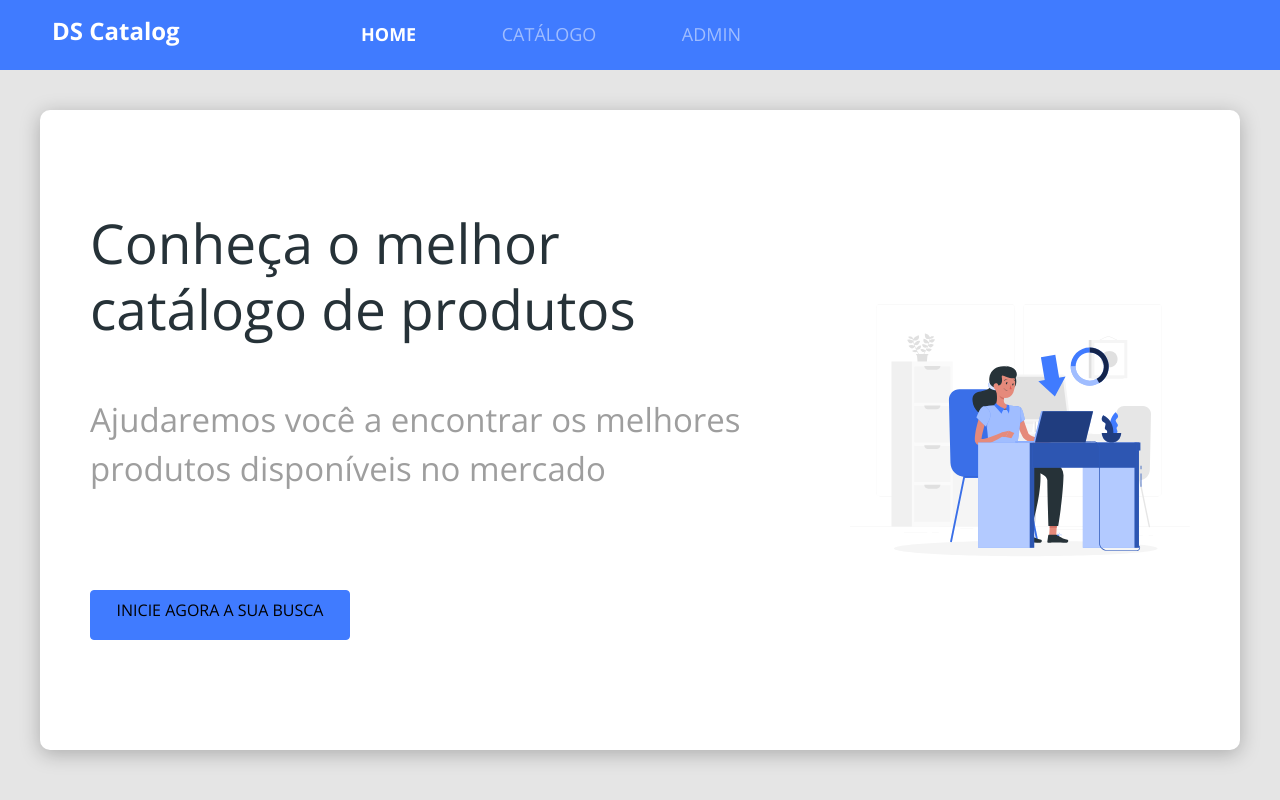
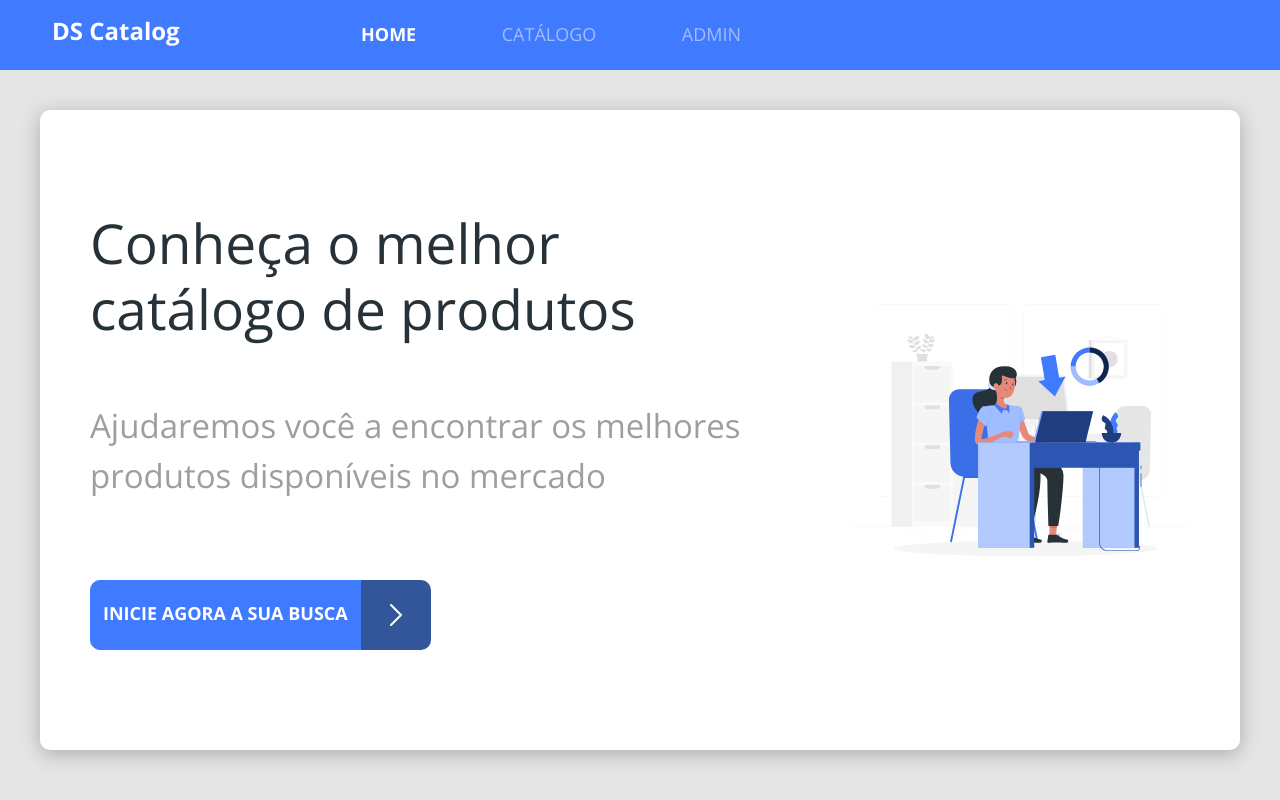
Before and after one commit to joaopaulu/dscatalog, a React (Create React App) app in the folder frontend/: page / in a window 1280 px wide. Built offline with nearby package versions, Linux system fonts and the light colour scheme.

Commit message:
Custom ButtonIcon

```diff
--- a/frontend/src/components/ButtonIcon/index.tsx
+++ b/frontend/src/components/ButtonIcon/index.tsx
@@ -1,10 +1,16 @@
+import { ReactComponent as ArrowIcon } from 'core/assets/images/arrow.svg';
 import './styles.css';
 
 const ButtonIcon = () => {
   return (
-    <button className="btn btn-primary btn-icon">
-      <h6>INICIE AGORA A SUA BUSCA</h6>
-    </button>
+    <div className="btn-container">
+      <button className="btn btn-primary">
+        <h6>Inicie agora a sua busca</h6>
+      </button>
+      <div className="btn-icon-container">
+        <ArrowIcon />
+      </div>
+    </div>
   );
 };
 
--- a/frontend/src/components/ButtonIcon/styles.css
+++ b/frontend/src/components/ButtonIcon/styles.css
@@ -1,4 +1,40 @@
-.btn-icon {
-    width: 260px;
+.btn-container {
+    display: flex;
+}
+
+.btn-container a {
+    text-decoration: none;
+}
+
+.btn-container button {
+    border-radius: 10px 0 0 10px;
+}
+
+.btn h6 {
+    color: #fff;
+    font-size: 12px;
+    text-transform: uppercase;
+    text-decoration: none;
+    font-weight: bold;
+    margin-top: 5px;
+}
+
+.btn-icon-container {
+    display: flex;
+    justify-content: center;
+    align-items: center;
+    width: 50px;
     height: 50px;
+    border-radius: 0px 10px 10px 0px;
+    background-color: #33569B;
 }
+
+@media (min-width: 576px) {
+    .btn-icon-container {
+        width: 70px;
+        height: 70px;
+    }
+    .btn h6 {
+        font-size: 18px;
+    }
+}
--- a/frontend/src/pages/Home/index.tsx
+++ b/frontend/src/pages/Home/index.tsx
@@ -13,9 +13,11 @@
             Ajudaremos você a encontrar os melhores produtos disponíveis no
             mercado
           </p>
-          <Link to="/products">
-            <ButtonIcon />
-          </Link>
+          <div>
+            <Link to="/products">
+              <ButtonIcon />
+            </Link>
+          </div>
         </div>
         <div className="home-image-container">
           <MainImage />
--- a/frontend/src/pages/Home/styles.css
+++ b/frontend/src/pages/Home/styles.css
@@ -16,6 +16,10 @@
     flex-direction: column;
     align-items: center;
     padding: 10px 10px 60px 10px;
+}
+
+.home-content-container a {
+    text-decoration: none;
 }
 
 .home-content-container h1 {
```
